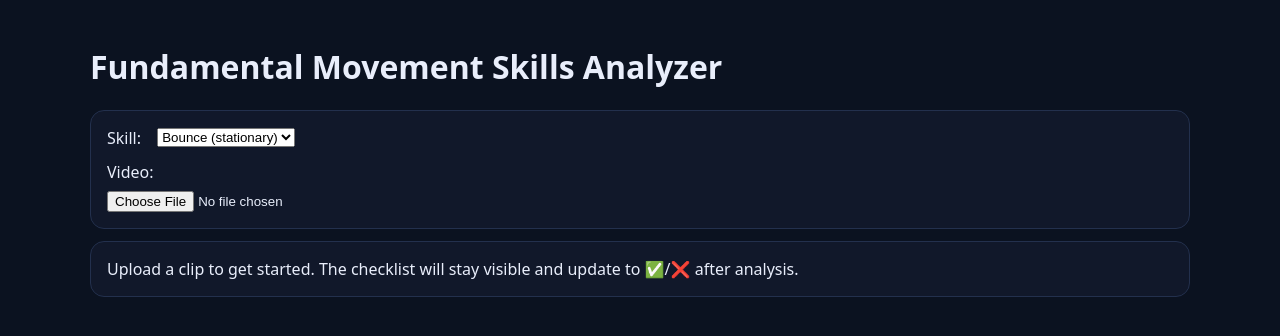
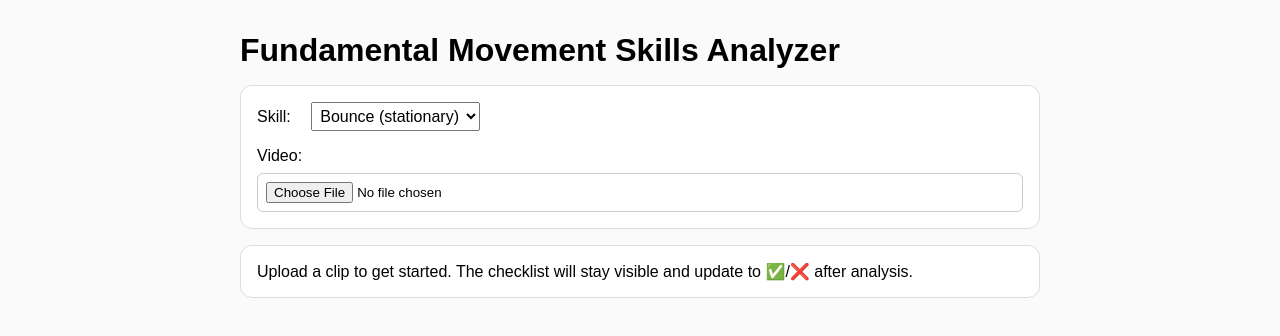
Before and after one commit to coach-hafiz/fms_analyzer, a Next.js app: page / in a window 1280 px wide. Shown: the top 336 px of the page. Built offline with nearby package versions, Linux system fonts and the light colour scheme.

Commit message:
Update styles.css

```diff
--- a/styles.css
+++ b/styles.css
@@ -1,14 +1,17 @@
-:root { --bg:#0b1220; --card:#11182a; --ink:#e9eefb; --muted:#90a1c3; --accent:#69f; }
-html,body,#__next{height:100%}
-body{margin:0;background:var(--bg);color:var(--ink);font-family:system-ui,Segoe UI,Roboto,Inter,sans-serif}
-.main{max-width:1100px;margin:0 auto;padding:24px}
-.card{background:var(--card);border:1px solid #23304d;border-radius:14px;padding:16px;margin:12px 0}
-.hstack{display:flex;gap:12px;align-items:center}
-.vstack{display:flex;flex-direction:column;gap:12px}
-button{background:var(--accent);color:#03102b;border:0;border-radius:10px;padding:10px 14px;font-weight:600;cursor:pointer}
-button:disabled{opacity:.5;cursor:not-allowed}
-.progress{height:10px;background:#182238;border-radius:999px;overflow:hidden}
-.progress>div{height:100%;background:var(--accent);width:0%}
-.table{width:100%;border-collapse:collapse}
-.table th,.table td{border-bottom:1px solid #23304d;padding:10px 8px;font-size:14px}
-.badge{padding:2px 8px;border-radius:999px;background:#182238;border:1px solid #2a3b61;font-size:12px}
+html,body{ font-family: sans-serif; background: #fafafa; }
+h1,h2,h3,h4,h5,h6{ margin:0; }
+.main{ max-width: 800px; margin: 2rem auto; display:flex; flex-direction: column; gap: 1rem; }
+.card{ background: white; border: 1px solid #ddd; border-radius: 12px; padding: 1rem; }
+.vstack{ display:flex; flex-direction:column; gap:1rem; }
+.hstack{ display:flex; flex-direction:row; align-items:center; gap:1rem; }
+select{ font-size: 1rem; padding: 0.25rem; }
+input[type=file]{ border:1px solid #ccc; border-radius:6px; padding:0.5rem; }
+button{ font-size:1rem; background: #2563eb; color:white; border-radius: 8px; padding: 0.5rem 1rem; border:0; cursor:pointer; }
+button:hover{ background: #1d4ed8; }
+button:disabled{ background: #94a3b8; cursor: not-allowed; }
+.badge{ background:#e2e8f0; color:#475569; padding:0.25rem 0.5rem; border-radius: 6px; font-size: 0.8rem; }
+.progress{ width:100%; height:8px; background:#eee; border-radius: 4px; overflow: hidden; margin-top:1rem; }
+.progress > div{ height:100%; background:#2563eb; transition: width 0.1s; }
+.table{ border-collapse: collapse; width:100%; }
+.table th, .table td{ border:1px solid #ddd; padding:0.5rem; text-align: left; }
+.table th{ background: #f1f5f9; }
```
